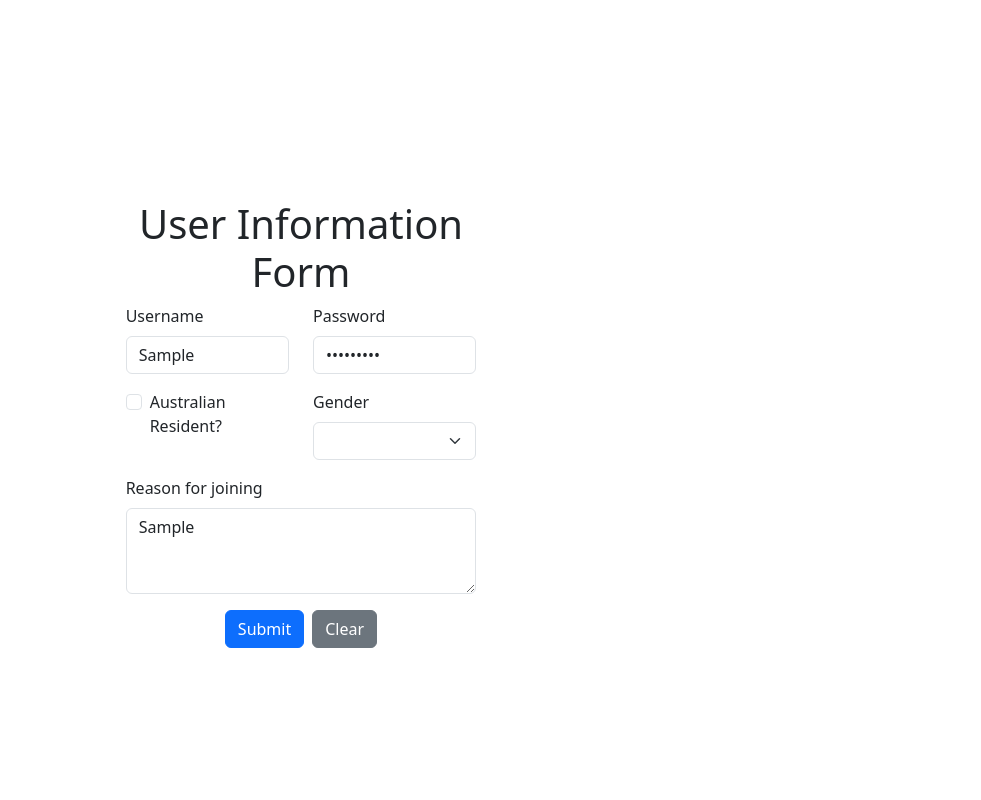
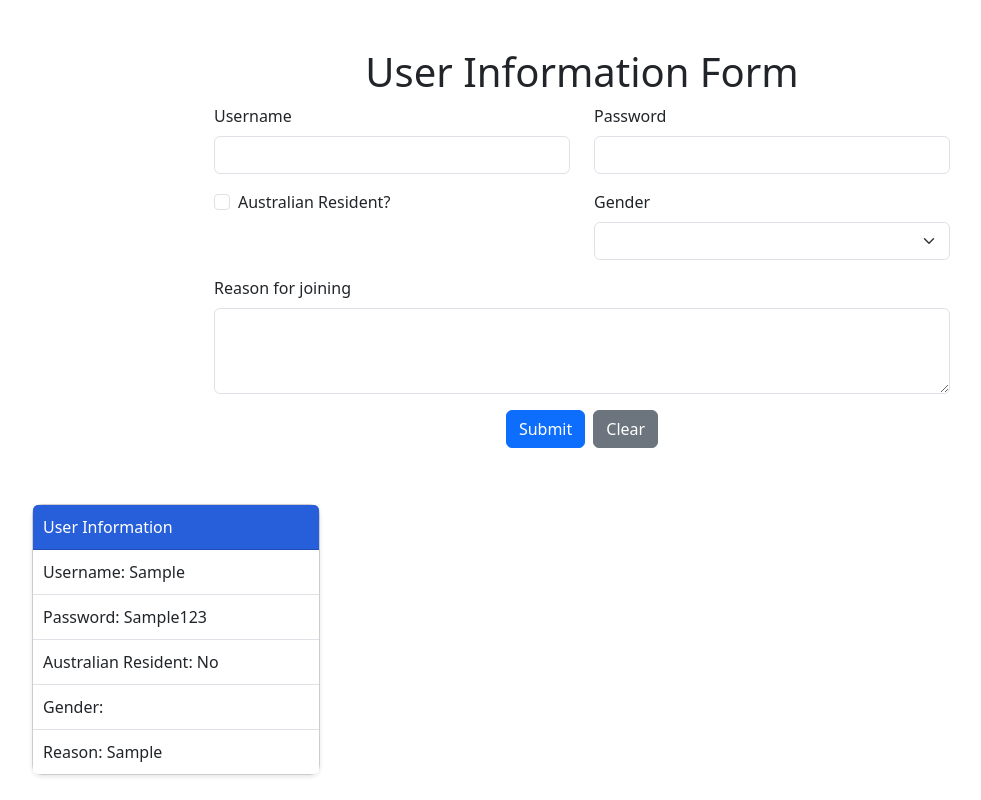
Before and after one commit to Ata0000000/efolio-5032, a Vue app: page / in a window 1280 px wide. Both pictures are taken after typing "Sample", "Sample123", "Sample" into the empty fields and a click on the button "Submit". Shown: the whole page, without its empty margins (58-1039 px from the left). Built offline with nearby package versions, Linux system fonts and the light colour scheme.

Commit message:
update Form.vue

```diff
--- a/src/components/Form.vue
+++ b/src/components/Form.vue
@@ -36,12 +36,32 @@
                     </div>
                     <div class="text-center">
                         <button type="submit" class="btn btn-primary me-2">Submit</button>
-                        <button type="button" class="btn btn-secondary" @click="clearForm">Clear</button>
+                        <button type="button" class="btn btn-secondary"
+                                @click="clearForm">Clear</button>
                     </div>
                 </form>
             </div>
         </div>
+
+
+        <div class="row mt-5" v-if="submittedCards.length">
+        <div class="d-flex flex-wrap justify-content-start">
+            <div v-for="(card, index) in submittedCards" :key="index" class="card m-2" style="width: 18rem;">
+                <div class="card-header">
+                    User Information
+                </div>
+                <ul class="list-group list-group-flush">
+                    <li class="list-group-item">Username: {{ card.username }}</li>
+                    <li class="list-group-item">Password: {{ card.password }}</li>
+                    <li class="list-group-item">Australian Resident: {{ card.isAustralian ? 'Yes' : 'No' }}</li>
+                    <li class="list-group-item">Gender: {{ card.gender }}</li>
+                    <li class="list-group-item">Reason: {{ card.reason }}</li>
+                </ul>
+            </div>
+        </div>
+        </div>
     </div>
+
 </template>
 
 
@@ -62,9 +82,32 @@
       submittedCards.value.push({
           ...formData.value
       });
+      clearForm();
   };
+  const clearForm = () => {
+    formData.value = {
+        username: '',
+        password: '',
+        isAustralian: false,
+        reason: '',
+        gender: ''
+    };
+};
 </script>
 
 <style scoped>
-/* Our logic will go here*/
+   .card {
+   border: 1px solid #ccc;
+   border-radius: 10px;
+   box-shadow: 0 2px 4px rgba(0, 0, 0, 0.1);
+   }
+   .card-header {
+   background-color: #275FDA;
+   color: white;
+   padding: 10px;
+   border-radius: 10px 10px 0 0;
+   }
+   .list-group-item {
+   padding: 10px;
+   }
 </style>
--- a/src/main.js
+++ b/src/main.js
@@ -1,4 +1,4 @@
-import './assets/main.css'
+
 
 import { createApp } from 'vue'
 import App from './App.vue'
```
